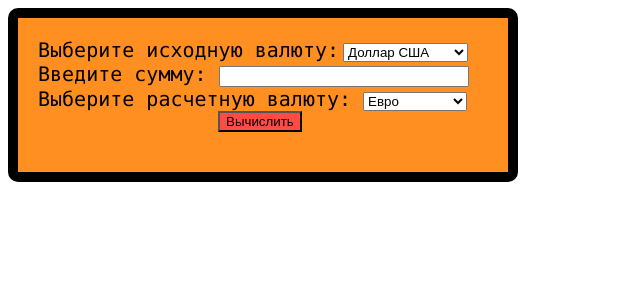
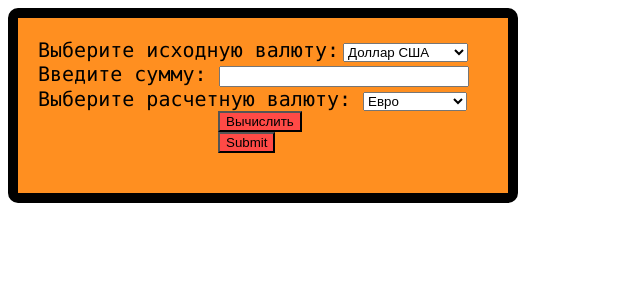
Before and after one commit to Oleggg2000/Web_currency_converter, a Flask app: template templates/index.html in a window 1280 px wide. Shown: the top 300 px of the page, without its empty margins (0-640 px from the left). Run offline with Flask 2, Linux system fonts and the light colour scheme; the template is opened without the code that fills it, so the values that code supplies are empty.

Commit message:
Changes №7

```diff
--- a/app.py
+++ b/app.py
@@ -1,4 +1,4 @@
-from flask import Flask, render_template
+from flask import Flask, render_template, request
 import os
 from cur_conv import *
 
@@ -12,6 +12,17 @@ def index():
         print(value)
     return render_template("index.html", cur_value=values)
 
+@app.route("/submit", methods=["POST"])
+def submit():
+    values = [check_currency(DOLLAR_RUB), check_currency(EURO_RUB), check_currency(JPY_RUB)]
+    if request.method == "POST":
+        from_cur = request.form["from"]
+        amount = request.form["cash"]
+        to_cur = request.form["to"]
+        print(from_cur, amount, to_cur)
+    return render_template("index.html", cur_value=values)
+
+
 
 if __name__ == "__main__":
     app.run()
--- a/static/css/style.css
+++ b/static/css/style.css
@@ -15,7 +15,7 @@
 #cash {
     width: 242px;
 }
-#button {
+.button {
     margin-left: 180px;
     background-color: #ff4a46;
 }
--- a/templates/index.html
+++ b/templates/index.html
@@ -15,8 +15,6 @@
         var res;
 
         if (((from=== "USD") && (to=== "USD")) || ((from=== "EUR") && (to=== "EUR")) || ((from=== "RUB") && (to=== "RUB"))) {
-            res= (num.toFixed(3)).toString();
-            $.get("main.php", {res:res});
             document.getElementById("answer").innerHTML="Результат "+num.toFixed(3)+to;
         }
         if ((from=== "USD") && (to=== "RUB")) {
@@ -61,26 +59,29 @@
 
 <body>
 <div class="block">
+<form action="/submit", method="POST">
 <label class="text">Выберите исходную валюту:</label>
-    <select id="from">
+    <select id="from" name="from">
         <option value="USD" selected="selected">Доллар США</option>
         <option value="EUR">Евро</option>
         <option value="JPY">Йена</option>
         <option value="RUB">Рубль</option>
     </select><br/>
 <label class="text">Введите сумму: </label>
-    <input id="cash" type="text"/>
+    <input id="cash" type="text" name="cash"/>
       <br/>
 <label class="text">Выберите расчетную валюту: </label>
-     <select id="to" >
+     <select id="to" name="to">
         <option value="USD">Доллар США</option>
         <option value="EUR" selected="selected">Евро</option>
         <option value="JPY">Йена</option>
         <option value="RUB">Рубль</option>
      </select>
-    <button onclick='GiveResults();' id="button">Вычислить</button>
+    <button onclick='GiveResults();' class="button">Вычислить</button>
+    <input type="submit" value="Submit" class="button"/>
     <br/>
 <h2 id="answer"></h2>
+</form>
 </div>
 
 </body>
```
